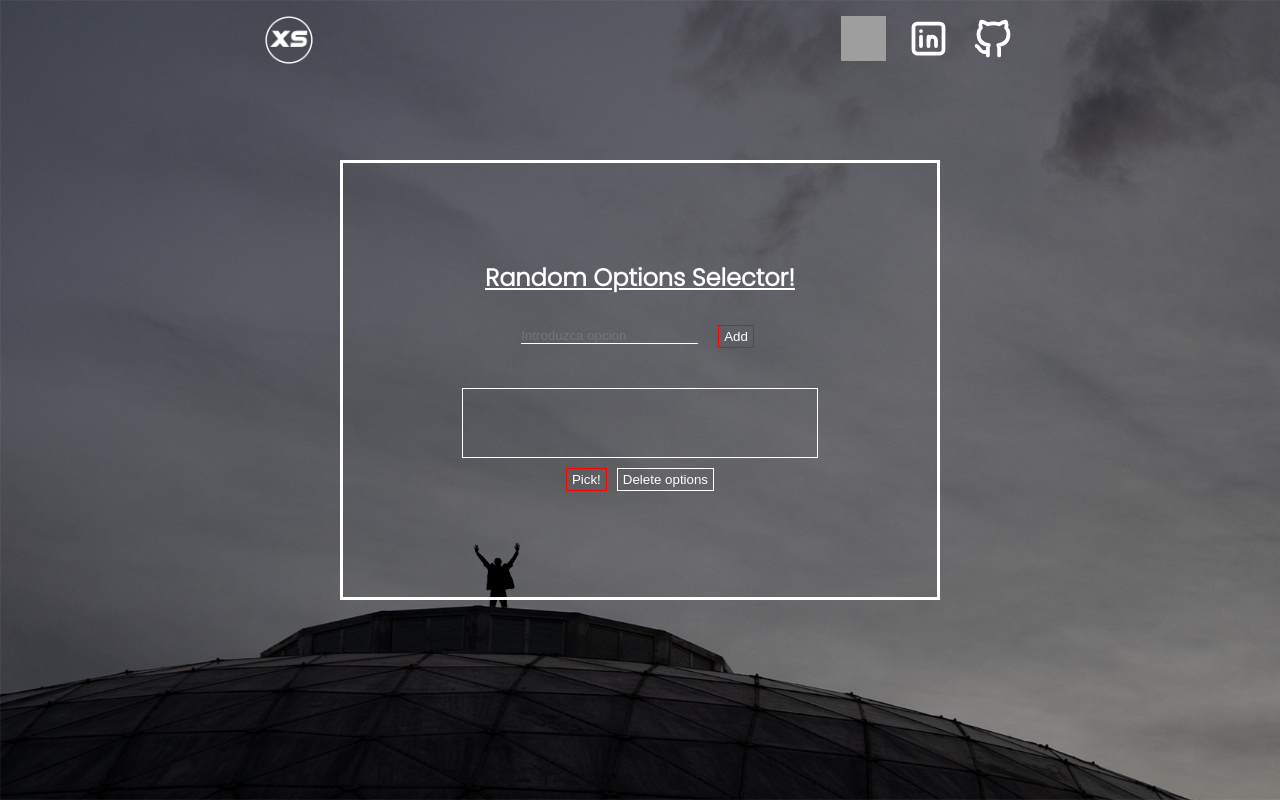
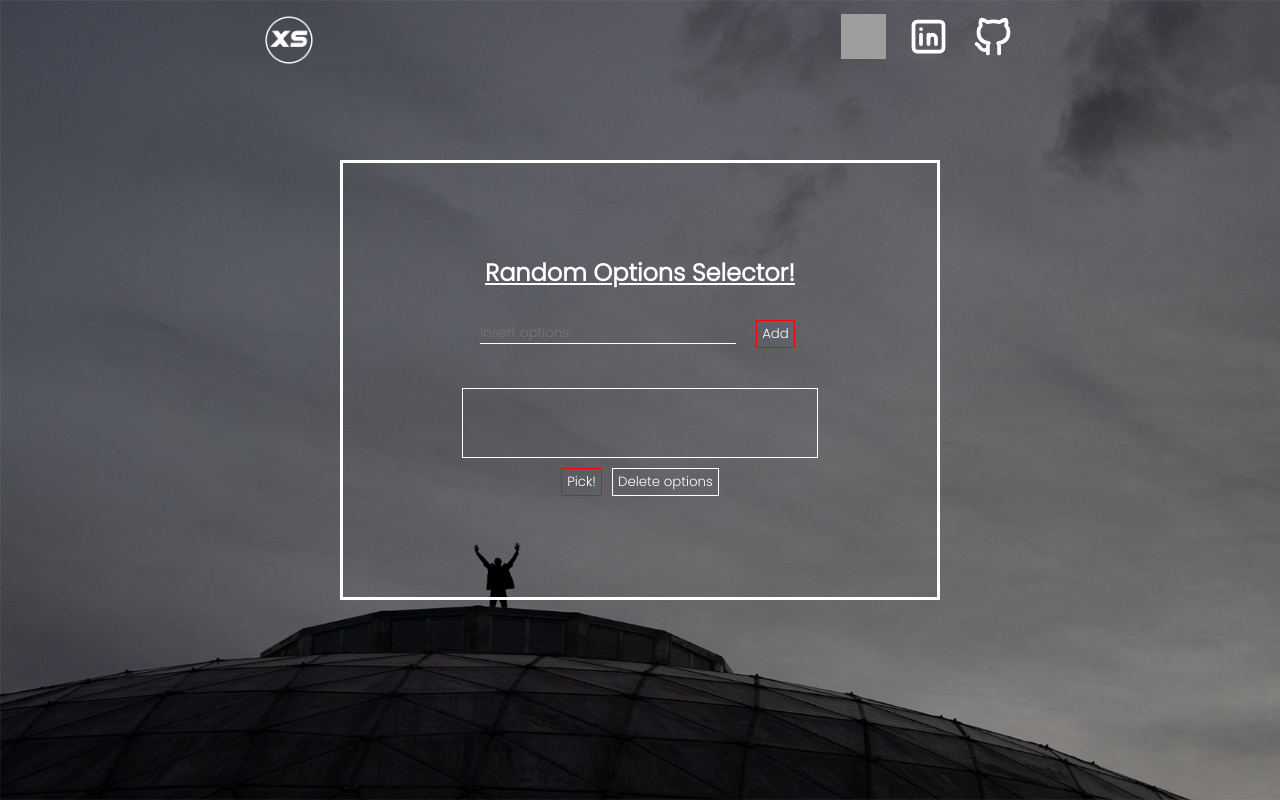
Before and after one commit to NachoXS15/randomSelectorAppTS, a React (Create React App) app: page / in a window 1280 px wide. Built offline with nearby package versions, Linux system fonts and the light colour scheme; grey boxes are pictures that could not be loaded.

Commit message:
found a way to delete options using window

```diff
--- a/src/components/OptionsList.tsx
+++ b/src/components/OptionsList.tsx
@@ -3,13 +3,12 @@ import Option from "./Option";
 import IOption from "../interfaces/IOption";
 interface Props {
   options: IOption[];
-  handleClearOptions: ()=> void
 }
 
-export default function OptionsList({ options, handleClearOptions }: Props) {
+export default function OptionsList({ options }: Props) {
   return (
     <>
-      {options.length > 0 && options.map((option) => {
+      {options.map((option) => {
         return <Option option={option} key={option.id}  />;
       })}
     </>
--- a/src/components/RandomOption.tsx
+++ b/src/components/RandomOption.tsx
@@ -22,10 +22,14 @@ export default function RandomOption({options}: Props) {
       console.log(optionsList)
     };
 
+    const reloadPage = () => {
+        window.location.reload();
+    }
+
     return (
         <>
             <div className="options-container">
-                <OptionsList handleClearOptions={handleDeleteOptions} options={options} />
+                <OptionsList options={options} />
             </div>
             <div className="option-picked-container">
                 {randomOption && (
@@ -44,7 +48,7 @@ export default function RandomOption({options}: Props) {
                 >
                     Pick!
                 </button>
-                <button onClick={handleDeleteOptions} className="button">
+                <button onClick={reloadPage} className="button">
                     Delete options
                 </button>
             </div>
--- a/src/components/Selector.tsx
+++ b/src/components/Selector.tsx
@@ -39,7 +39,7 @@ export default function Selector({ addOptions }: Props) {
         <input
           type="text"
           autoFocus
-          placeholder="Introduzca opcion"
+          placeholder="Insert options"
           value={option.name}
           onChange={handleInputValue}
           name="name"
--- a/src/styles/App.scss
+++ b/src/styles/App.scss
@@ -7,6 +7,7 @@ $fondo: url('../assets/img/fondo.jpg');
   margin: 0;
   padding: 0;
   box-sizing: border-box;
+  font-family: Poppins, sans-serif;
 }
 
 body{
@@ -56,7 +57,7 @@ body{
   flex-direction: column;
 
   h2{
-    font-family: Poppins;
+    font-family: Poppins, sans-serif;
     text-align: center;
     margin-bottom: 20px;
     color: white;
```
